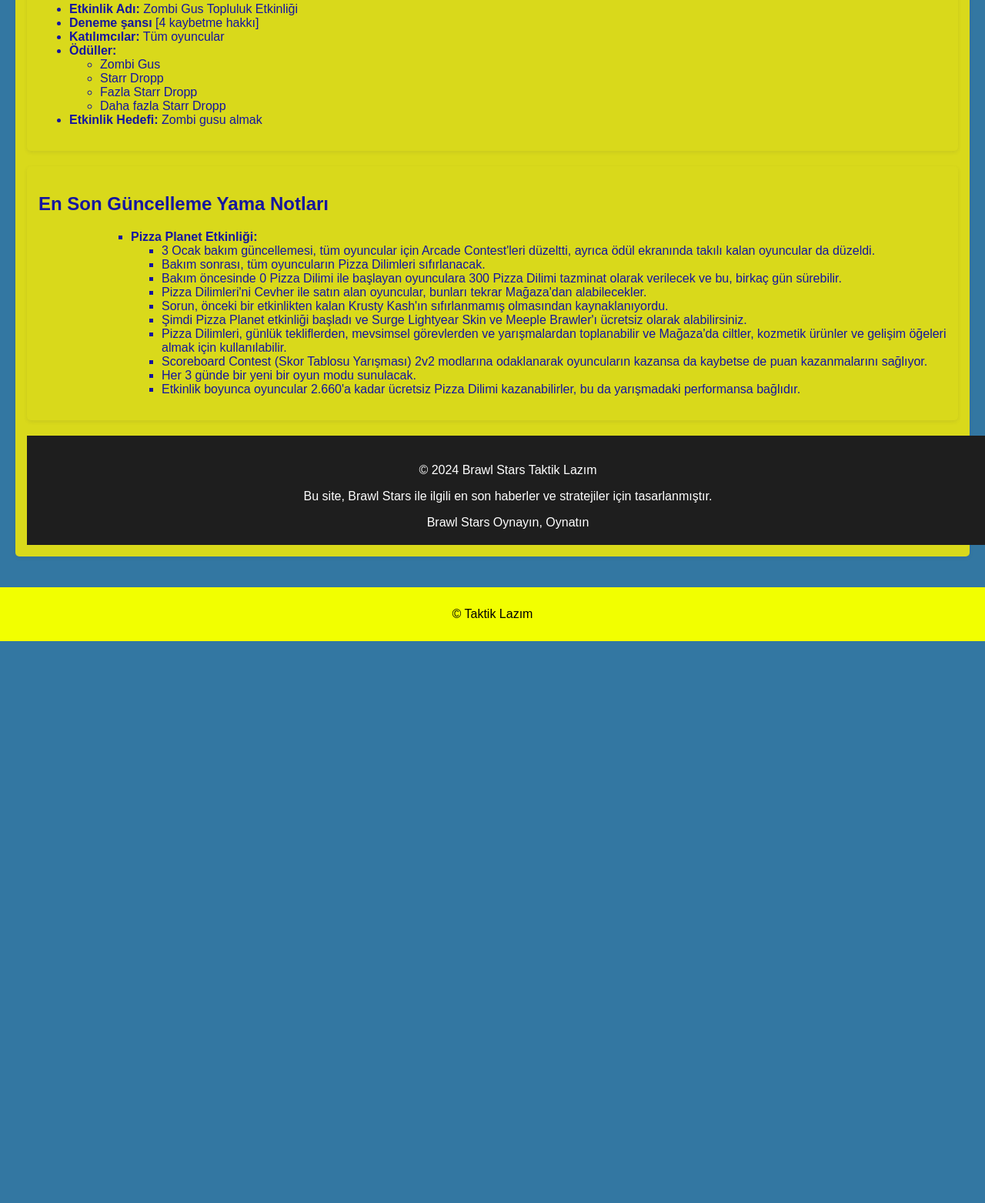
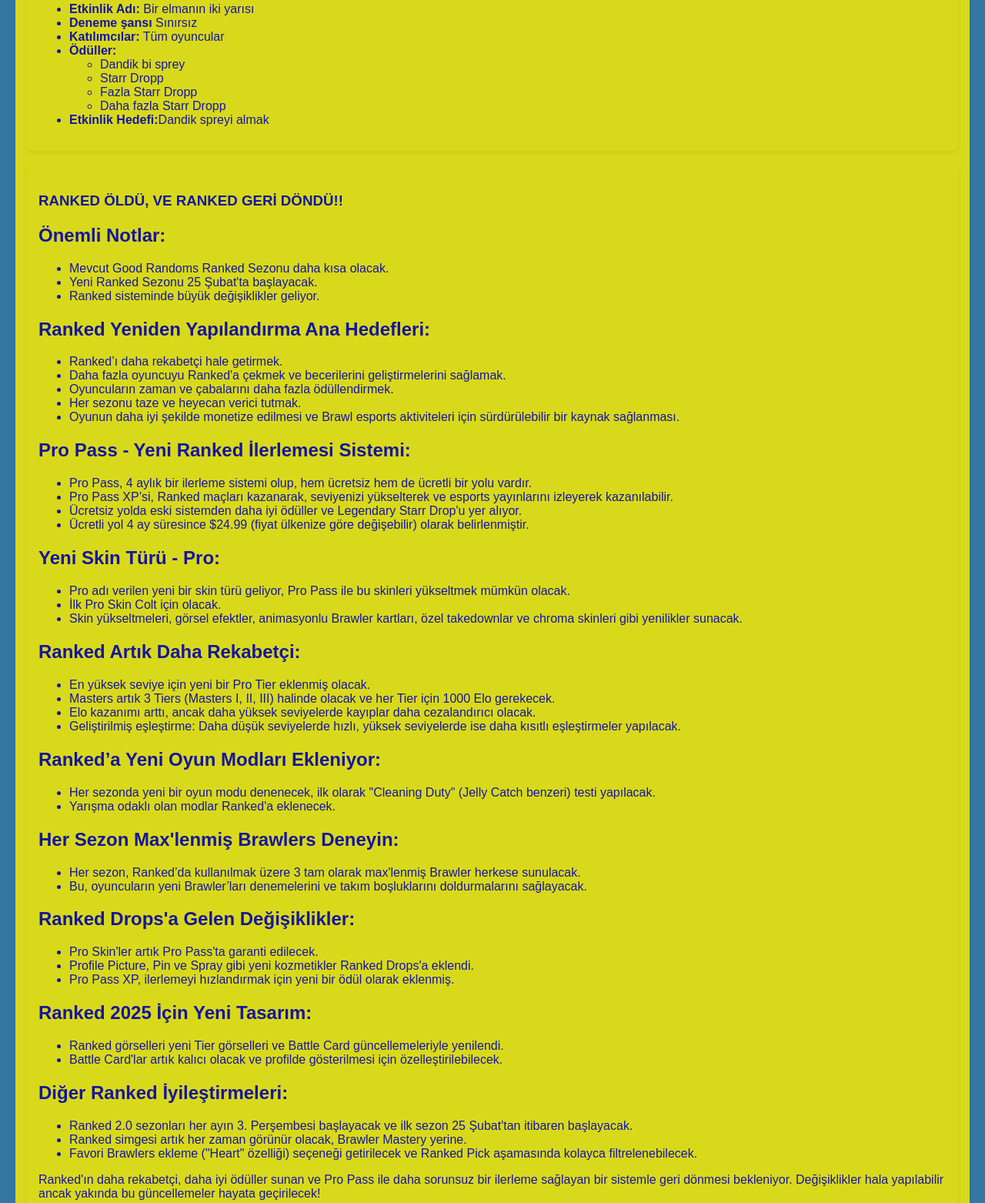
Before and after one commit to FireFallsHD/taktik-lazim, a plain HTML site: page index.html in a window 1280 px wide. Shown: the part 1580-3143 px from the top of the page at 77% size. Before the commit the page ends 2413 px from the top, so only its background shows below. Drawn offline with Linux system fonts and the light colour scheme.

Commit message:
Add files via upload

```diff
--- a/index.html
+++ b/index.html
@@ -117,51 +117,110 @@
         <section id="community">
           <h2>Şu anki topluluk etkinliği</h2>
           <ul>
-            <li><strong>Etkinlik Adı:</strong> Zombi Gus Topluluk Etkinliği</li>
-            <li><strong>Deneme şansı</strong> [4 kaybetme hakkı]</li>
+            <li><strong>Etkinlik Adı:</strong> Bir elmanın iki yarısı</li>
+            <li><strong>Deneme şansı</strong> Sınırsız</li>
             <li><strong>Katılımcılar:</strong> Tüm oyuncular</li>
 
             </li>
             <li><strong>Ödüller:</strong>
               <ul>
-                <li>Zombi Gus</li>
+                <li>Dandik bi sprey</li>
                 <li>Starr Dropp</li>
                 <li>Fazla Starr Dropp</li>
                 <li>Daha fazla Starr Dropp</li>
 
               </ul>
             </li>
-            <li><strong>Etkinlik Hedefi:</strong> Zombi gusu almak</li>
+            <li><strong>Etkinlik Hedefi:</strong>Dandik spreyi almak</li>
           </ul>
 
           <p></p>
         </section>
 
         <section id="updates">
-          <h2>En Son Güncelleme Yama Notları</h2>
-          <p>
-          <ul>
-            <ul>
-              <ul>
-                <li><strong>Pizza Planet Etkinliği:</strong></li>
-                <ul>
-                  <li>3 Ocak bakım güncellemesi, tüm oyuncular için Arcade Contest'leri düzeltti, ayrıca ödül ekranında takılı kalan oyuncular da düzeldi.</li>
-                  <li>Bakım sonrası, tüm oyuncuların Pizza Dilimleri sıfırlanacak.</li>
-                  <li>Bakım öncesinde 0 Pizza Dilimi ile başlayan oyunculara 300 Pizza Dilimi tazminat olarak verilecek ve bu, birkaç gün sürebilir.</li>
-                  <li>Pizza Dilimleri'ni Cevher ile satın alan oyuncular, bunları tekrar Mağaza'dan alabilecekler.</li>
-                  <li>Sorun, önceki bir etkinlikten kalan Krusty Kash'ın sıfırlanmamış olmasından kaynaklanıyordu.</li>
-                  <li>Şimdi Pizza Planet etkinliği başladı ve Surge Lightyear Skin ve Meeple Brawler'ı ücretsiz olarak alabilirsiniz.</li>
-                  <li>Pizza Dilimleri, günlük tekliflerden, mevsimsel görevlerden ve yarışmalardan toplanabilir ve Mağaza'da ciltler, kozmetik ürünler ve gelişim öğeleri almak için kullanılabilir.</li>
-                  <li>Scoreboard Contest (Skor Tablosu Yarışması) 2v2 modlarına odaklanarak oyuncuların kazansa da kaybetse de puan kazanmalarını sağlıyor.</li>
-                  <li>Her 3 günde bir yeni bir oyun modu sunulacak.</li>
-                  <li>Etkinlik boyunca oyuncular 2.660'a kadar ücretsiz Pizza Dilimi kazanabilirler, bu da yarışmadaki performansa bağlıdır.</li>
-                </ul>
-              </ul>
-            </ul>
+          <title>Ranked is Back - Summary</title>
+</head>
+<title>Ranked Geri Döndü - Özet</title>
+</head>
+<body>
+    <h1>RANKED ÖLDÜ, VE RANKED GERİ DÖNDÜ!!</h1>
 
-          </ul>
+    <h2>Önemli Notlar:</h2>
+    <ul>
+        <li>Mevcut Good Randoms Ranked Sezonu daha kısa olacak.</li>
+        <li>Yeni Ranked Sezonu 25 Şubat'ta başlayacak.</li>
+        <li>Ranked sisteminde büyük değişiklikler geliyor.</li>
+    </ul>
 
-          </p>
+    <h2>Ranked Yeniden Yapılandırma Ana Hedefleri:</h2>
+    <ul>
+        <li>Ranked’ı daha rekabetçi hale getirmek.</li>
+        <li>Daha fazla oyuncuyu Ranked'a çekmek ve becerilerini geliştirmelerini sağlamak.</li>
+        <li>Oyuncuların zaman ve çabalarını daha fazla ödüllendirmek.</li>
+        <li>Her sezonu taze ve heyecan verici tutmak.</li>
+        <li>Oyunun daha iyi şekilde monetize edilmesi ve Brawl esports aktiviteleri için sürdürülebilir bir kaynak sağlanması.</li>
+    </ul>
+
+    <h2>Pro Pass - Yeni Ranked İlerlemesi Sistemi:</h2>
+    <ul>
+        <li>Pro Pass, 4 aylık bir ilerleme sistemi olup, hem ücretsiz hem de ücretli bir yolu vardır.</li>
+        <li>Pro Pass XP’si, Ranked maçları kazanarak, seviyenizi yükselterek ve esports yayınlarını izleyerek kazanılabilir.</li>
+        <li>Ücretsiz yolda eski sistemden daha iyi ödüller ve Legendary Starr Drop'u yer alıyor.</li>
+        <li>Ücretli yol 4 ay süresince $24.99 (fiyat ülkenize göre değişebilir) olarak belirlenmiştir.</li>
+    </ul>
+
+    <h2>Yeni Skin Türü - Pro:</h2>
+    <ul>
+        <li>Pro adı verilen yeni bir skin türü geliyor, Pro Pass ile bu skinleri yükseltmek mümkün olacak.</li>
+        <li>İlk Pro Skin Colt için olacak.</li>
+        <li>Skin yükseltmeleri, görsel efektler, animasyonlu Brawler kartları, özel takedownlar ve chroma skinleri gibi yenilikler sunacak.</li>
+    </ul>
+
+    <h2>Ranked Artık Daha Rekabetçi:</h2>
+    <ul>
+        <li>En yüksek seviye için yeni bir Pro Tier eklenmiş olacak.</li>
+        <li>Masters artık 3 Tiers (Masters I, II, III) halinde olacak ve her Tier için 1000 Elo gerekecek.</li>
+        <li>Elo kazanımı arttı, ancak daha yüksek seviyelerde kayıplar daha cezalandırıcı olacak.</li>
+        <li>Geliştirilmiş eşleştirme: Daha düşük seviyelerde hızlı, yüksek seviyelerde ise daha kısıtlı eşleştirmeler yapılacak.</li>
+    </ul>
+
+    <h2>Ranked’a Yeni Oyun Modları Ekleniyor:</h2>
+    <ul>
+        <li>Her sezonda yeni bir oyun modu denenecek, ilk olarak "Cleaning Duty" (Jelly Catch benzeri) testi yapılacak.</li>
+        <li>Yarışma odaklı olan modlar Ranked'a eklenecek.</li>
+    </ul>
+
+    <h2>Her Sezon Max'lenmiş Brawlers Deneyin:</h2>
+    <ul>
+        <li>Her sezon, Ranked’da kullanılmak üzere 3 tam olarak max'lenmiş Brawler herkese sunulacak.</li>
+        <li>Bu, oyuncuların yeni Brawler’ları denemelerini ve takım boşluklarını doldurmalarını sağlayacak.</li>
+    </ul>
+
+    <h2>Ranked Drops'a Gelen Değişiklikler:</h2>
+    <ul>
+        <li>Pro Skin'ler artık Pro Pass'ta garanti edilecek.</li>
+        <li>Profile Picture, Pin ve Spray gibi yeni kozmetikler Ranked Drops'a eklendi.</li>
+        <li>Pro Pass XP, ilerlemeyi hızlandırmak için yeni bir ödül olarak eklenmiş.</li>
+    </ul>
+
+    <h2>Ranked 2025 İçin Yeni Tasarım:</h2>
+    <ul>
+        <li>Ranked görselleri yeni Tier görselleri ve Battle Card güncellemeleriyle yenilendi.</li>
+        <li>Battle Card'lar artık kalıcı olacak ve profilde gösterilmesi için özelleştirilebilecek.</li>
+    </ul>
+
+    <h2>Diğer Ranked İyileştirmeleri:</h2>
+    <ul>
+        <li>Ranked 2.0 sezonları her ayın 3. Perşembesi başlayacak ve ilk sezon 25 Şubat'tan itibaren başlayacak.</li>
+        <li>Ranked simgesi artık her zaman görünür olacak, Brawler Mastery yerine.</li>
+        <li>Favori Brawlers ekleme ("Heart" özelliği) seçeneği getirilecek ve Ranked Pick aşamasında kolayca filtrelenebilecek.</li>
+    </ul>
+
+    <p>Ranked'ın daha rekabetçi, daha iyi ödüller sunan ve Pro Pass ile daha sorunsuz bir ilerleme sağlayan bir sistemle geri dönmesi bekleniyor. Değişiklikler hala yapılabilir ancak yakında bu güncellemeler hayata geçirilecek!</p>
+</body>
+</html>
+</body>
+</html>
         </section>
         <footer
           style="background-color: #1e1e1e; color: white; text-align: center; padding: 20px; position: relative; bottom: 0; width: 100%;">
```
